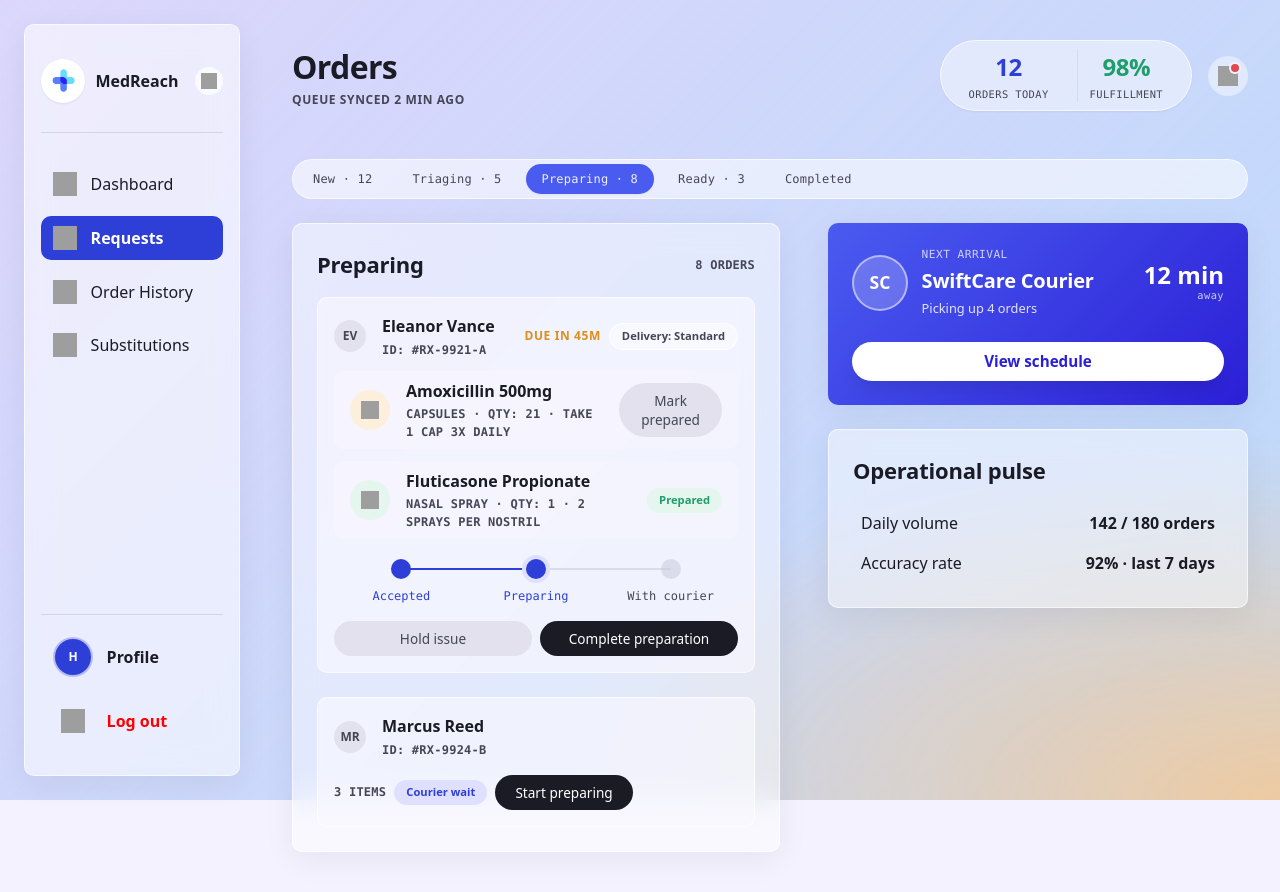
After one commit to Med-Reach-UCSC/MedReach, a PHP site: page /orders.php in a window 1280 px wide. The commit adds this page. Run offline with PHP 8.4, Linux system fonts and the light colour scheme; grey boxes are pictures that could not be loaded.

Commit message:
feat(pharmacy): add order queue page

```diff
--- /dev/null
+++ b/orders.php
@@ -0,0 +1,3 @@
+<?php
+// MedReach - Pharmacist order queue entry point
+require __DIR__ . '/presentation/views/pharmacy/orders.php';
--- a/presentation/views/partials/sidebar-pharmacy.php
+++ b/presentation/views/partials/sidebar-pharmacy.php
@@ -6,7 +6,7 @@ $active = $active ?? 'dashboard';
 
 $mr_sidebar_links = [
   'dashboard'      => ['label' => 'Dashboard',      'icon' => 'home',      'href' => 'pharmacy-dashboard.php'],
-  'requests'       => ['label' => 'Requests',        'icon' => 'checklist', 'href' => '#'],
+  'requests'       => ['label' => 'Requests',        'icon' => 'checklist', 'href' => 'orders.php'],
   'history'        => ['label' => 'Order History',   'icon' => 'clock',     'href' => '#'],
   'substitutions'  => ['label' => 'Substitutions',    'icon' => 'exchange',  'href' => '#'],
 ];
--- a/presentation/views/pharmacy/dashboard.php
+++ b/presentation/views/pharmacy/dashboard.php
@@ -105,7 +105,7 @@ $active = 'dashboard';
           <section class="mr-card mr-dash-card">
             <div class="mr-dash-card__head">
               <h2>Orders in progress</h2>
-              <a href="order-history.php">View all</a>
+              <a href="orders.php">View all</a>
             </div>
 
             <article class="mr-order">
--- /dev/null
+++ b/presentation/views/pharmacy/orders.php
@@ -0,0 +1,192 @@
+<?php
+// MedReach - Pharmacist order queue (presentation tier: HTML output only)
+// Converted from docs/pharmacist-orders.php (Tailwind mockup) onto the mr-
+// component system — reuses mr-order/mr-order-row/mr-order-progress from the
+// dashboard, mr-auth-tabs for the stage filter, mr-courier-card for the
+// handover widget, and mr-pharmacy-row for the stat rows. No new CSS.
+//
+// Defects fixed vs the mockup: dropped the Inventory nav item (no
+// MEDICINE/INVENTORY table per CLAUDE.md); dropped the hardcoded "always on"
+// toast banner — nothing in this static prototype pushes that update, so a
+// permanently-visible success toast misrepresents the page as live; swapped
+// the hotlinked stock-photo avatars for mr-avatar initials, matching every
+// other pharmacy view; dropped the decorative SVG progress rings (Daily
+// Volume / Accuracy Rate) for the plain mr-pharmacy-row stat rows already
+// used one section up on this exact page in dashboard.php, instead of
+// standing up a second chart pattern for two numbers.
+$active = 'requests';
+?>
+<!DOCTYPE html>
+<html lang="en">
+<head>
+  <meta charset="utf-8">
+  <meta name="viewport" content="width=device-width, initial-scale=1">
+  <title>Orders — MedReach</title>
+  <link rel="stylesheet" href="presentation/assets/css/style.css">
+</head>
+<body>
+
+  <div class="mr-dashboard">
+    <?php require __DIR__ . '/../partials/sidebar-pharmacy.php'; ?>
+
+    <main class="mr-dash-main">
+      <header class="mr-dash-header">
+        <div>
+          <h1>Orders</h1>
+          <p class="mr-eyebrow">Queue synced 2 min ago</p>
+        </div>
+
+        <div class="mr-dash-header__actions">
+          <div class="mr-dash-stats">
+            <div class="mr-dash-stat">
+              <strong class="mr-dash-stat__value mr-dash-stat__value--active">12</strong>
+              <span>Orders today</span>
+            </div>
+            <div class="mr-dash-stat">
+              <strong class="mr-dash-stat__value mr-dash-stat__value--delivered">98%</strong>
+              <span>Fulfillment</span>
+            </div>
+          </div>
+
+          <a class="mr-notif-btn mr-notif-btn--header" href="notifications.php" aria-label="Notifications">
+            <img src="https://img.icons8.com/ios-filled/50/1a1b24/appointment-reminders.png" alt="">
+            <span class="mr-notif-btn__dot" aria-hidden="true"></span>
+          </a>
+        </div>
+      </header>
+
+      <div class="mr-auth-tabs" role="tablist" aria-label="Order stage">
+        <button type="button" class="mr-auth-tabs__btn" role="tab" aria-selected="false">New &middot; 12</button>
+        <button type="button" class="mr-auth-tabs__btn" role="tab" aria-selected="false">Triaging &middot; 5</button>
+        <button type="button" class="mr-auth-tabs__btn is-active" role="tab" aria-selected="true">Preparing &middot; 8</button>
+        <button type="button" class="mr-auth-tabs__btn" role="tab" aria-selected="false">Ready &middot; 3</button>
+        <button type="button" class="mr-auth-tabs__btn" role="tab" aria-selected="false">Completed</button>
+      </div>
+
+      <div class="mr-dash-content">
+        <div class="mr-dash-col">
+
+          <section class="mr-card mr-dash-card">
+            <div class="mr-dash-card__head">
+              <h2>Preparing</h2>
+              <span class="mr-eyebrow mr-eyebrow--mono">8 orders</span>
+            </div>
+
+            <div class="mr-dash-col">
+
+              <article class="mr-order">
+                <div class="mr-order__head">
+                  <div class="mr-order__id">
+                    <span class="mr-avatar">EV</span>
+                    <div>
+                      <strong>Eleanor Vance</strong>
+                      <span class="mr-eyebrow mr-eyebrow--mono">ID: #RX-9921-A</span>
+                    </div>
+                  </div>
+                  <div class="mr-order__tags">
+                    <span class="mr-eyebrow mr-eyebrow--accent">Due in 45m</span>
+                    <span class="mr-badge mr-badge--pill mr-badge--case-normal">Delivery: Standard</span>
+                  </div>
+                </div>
+
+                <div class="mr-order-row">
+                  <span class="mr-icon-badge mr-icon-badge--accent">
+                    <img src="https://img.icons8.com/ios-filled/50/dd8e1c/pill.png" alt="">
+                  </span>
+                  <div class="mr-order-row__info">
+                    <strong>Amoxicillin 500mg</strong>
+                    <span class="mr-eyebrow mr-eyebrow--mono">Capsules &middot; Qty: 21 &middot; Take 1 cap 3x daily</span>
+                  </div>
+                  <button type="button" class="mr-btn mr-btn--muted mr-btn--sm">Mark prepared</button>
+                </div>
+
+                <div class="mr-order-row">
+                  <span class="mr-icon-badge mr-icon-badge--success">
+                    <img src="https://img.icons8.com/ios-filled/50/1f9d6b/checkmark.png" alt="">
+                  </span>
+                  <div class="mr-order-row__info">
+                    <strong>Fluticasone Propionate</strong>
+                    <span class="mr-eyebrow mr-eyebrow--mono">Nasal Spray &middot; Qty: 1 &middot; 2 sprays per nostril</span>
+                  </div>
+                  <span class="mr-badge mr-badge--success mr-badge--case-normal">Prepared</span>
+                </div>
+
+                <ol class="mr-order-progress">
+                  <li class="is-done"><span></span>Accepted</li>
+                  <li class="is-current"><span></span>Preparing</li>
+                  <li><span></span>With courier</li>
+                </ol>
+
+                <div class="mr-request-card__actions">
+                  <button type="button" class="mr-btn mr-btn--muted mr-btn--sm">Hold issue</button>
+                  <button type="button" class="mr-btn mr-btn--dark mr-btn--sm">Complete preparation</button>
+                </div>
+              </article>
+
+              <article class="mr-order">
+                <div class="mr-order__head">
+                  <div class="mr-order__id">
+                    <span class="mr-avatar">MR</span>
+                    <div>
+                      <strong>Marcus Reed</strong>
+                      <span class="mr-eyebrow mr-eyebrow--mono">ID: #RX-9924-B</span>
+                    </div>
+                  </div>
+                  <div class="mr-order__tags">
+                    <span class="mr-eyebrow mr-eyebrow--mono">3 items</span>
+                    <span class="mr-badge mr-badge--info mr-badge--case-normal">Courier wait</span>
+                    <button type="button" class="mr-btn mr-btn--dark mr-btn--sm">Start preparing</button>
+                  </div>
+                </div>
+              </article>
+
+            </div>
+          </section>
+
+        </div>
+
+        <div class="mr-dash-col">
+
+          <section class="mr-card mr-courier-card">
+            <div class="mr-courier-card__top">
+              <div class="mr-courier-card__profile">
+                <span class="mr-avatar mr-courier-card__avatar">SC</span>
+                <div>
+                  <span class="mr-courier-card__label">Next Arrival</span>
+                  <strong class="mr-courier-card__name">SwiftCare Courier</strong>
+                  <span class="mr-courier-card__rating">Picking up 4 orders</span>
+                </div>
+              </div>
+              <div class="mr-courier-card__eta">
+                <span>12 min</span>
+                <small>away</small>
+              </div>
+            </div>
+
+            <div class="mr-courier-card__actions">
+              <a href="#" class="mr-btn mr-btn--light">View schedule</a>
+            </div>
+          </section>
+
+          <section class="mr-card mr-dash-card">
+            <div class="mr-dash-card__head">
+              <h2>Operational pulse</h2>
+            </div>
+            <div class="mr-pharmacy-row">
+              <span>Daily volume</span>
+              <strong>142 / 180 orders</strong>
+            </div>
+            <div class="mr-pharmacy-row">
+              <span>Accuracy rate</span>
+              <strong>92% &middot; last 7 days</strong>
+            </div>
+          </section>
+
+        </div>
+      </div>
+    </main>
+  </div>
+
+  <script src="presentation/assets/js/main.js"></script>
+</body>
+</html>
```
